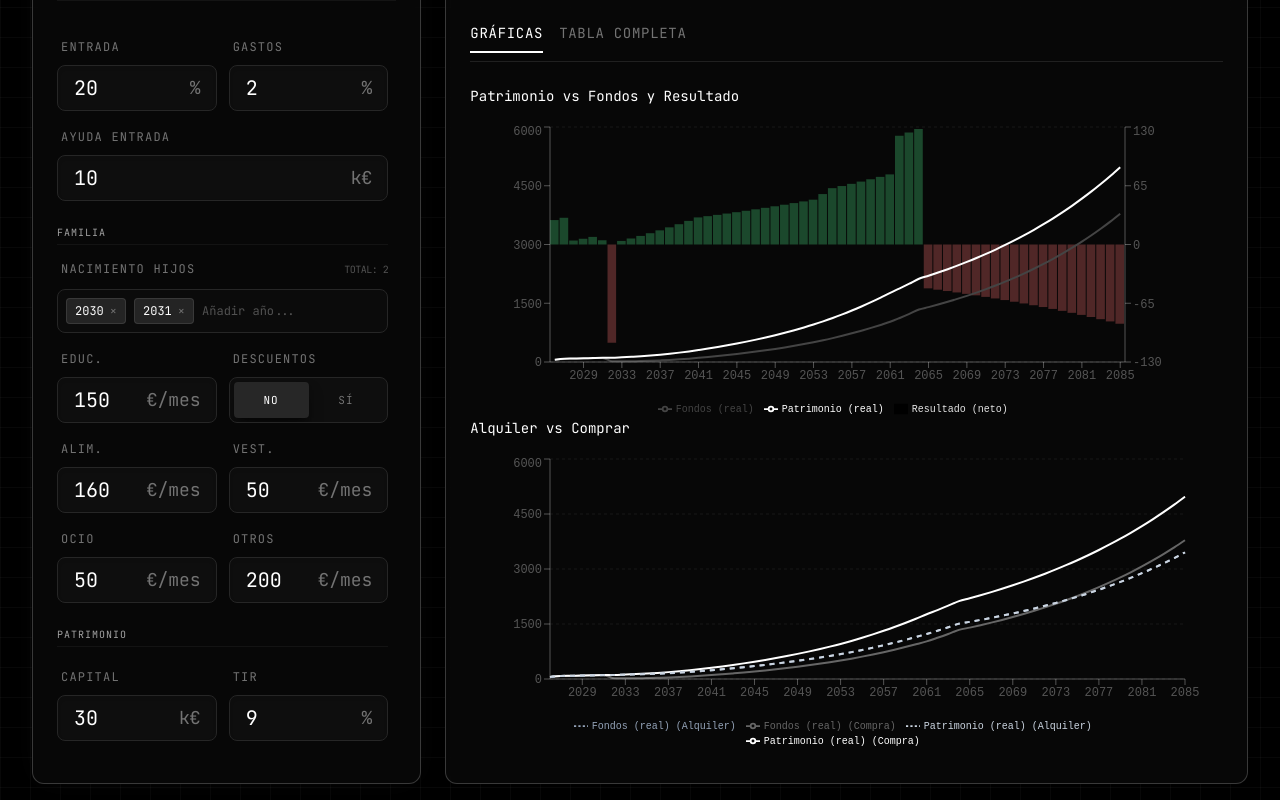
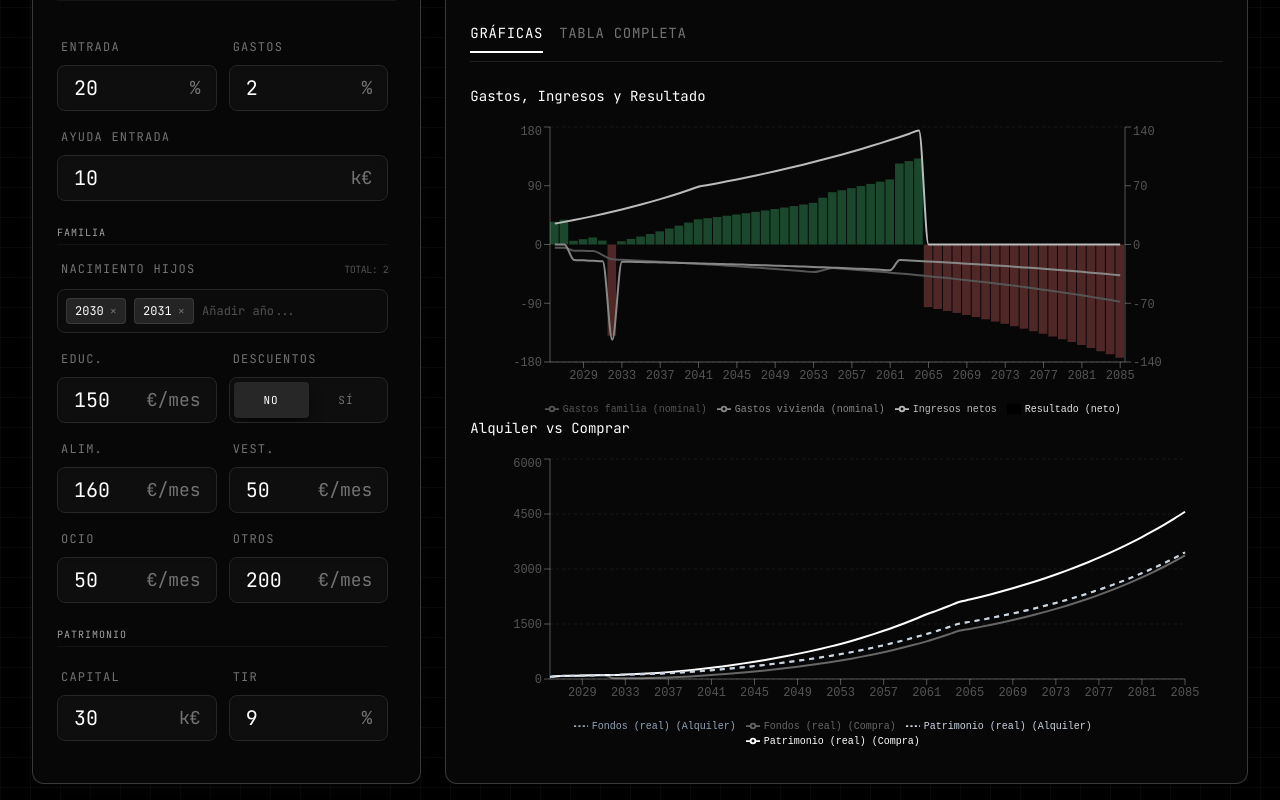
Before and after one commit to zeemarquez/economic-data, a React (Vite) app: page /simulador-vida in a window 1280 px wide. Both pictures are taken after a click on the button "NO". Shown: the part 203-1003 px from the top of the page. Built offline with nearby package versions, Linux system fonts and the light colour scheme.

Commit message:
refactor simulador vida: update gastos and ingresos calculations, enhance chart labels for clarity

```diff
--- a/lib/vidaModel.ts
+++ b/lib/vidaModel.ts
@@ -124,7 +124,7 @@ export function runModeloVida(inputs: InputsModeloVida) {
 
     const arr_patrimonio_inmobiliario_real = makeArr(t => arr_patrimonio_inmobiliario[t] * (1 + vivienda_tir_accumulada[t]));
 
-    const arr_gastos_fijos = makeArr(t => -arr_hipoteca[t] * inputs.precio_vivienda * p_gastos_fijos_vivienda);
+    const arr_gastos_fijos = makeArr(t => getPeriod(t) >= inputs.year_compra_vivienda ? -inputs.precio_vivienda * p_gastos_fijos_vivienda : 0);
     const arr_gastos_fijos_inf = makeArr(t => arr_gastos_fijos[t] * (inflaccion_acumulada[t] + 1));
     const arr_alquiler = makeArr(t => (inputs.year_indepen <= getPeriod(t) && getPeriod(t) < inputs.year_compra_vivienda) ? -inputs.alquiler_mensual * 12 / 1000 : 0);
     const arr_alquiler_inf = makeArr(t => arr_alquiler[t] * (1 + inflaccion_acumulada[t]));
@@ -336,6 +336,9 @@ export function runModeloVida(inputs: InputsModeloVida) {
         arr_ingresos_brutos_nominal,
         arr_ingresos_brutos_real,
         arr_resultado_neto,
+        arr_ingresos_netos,
+        arr_total_familia_inf,
+        arr_gastos_vivienda,
         getPeriod,
         inflaccion_acumulada
     };
--- a/pages/SimuladorVida.tsx
+++ b/pages/SimuladorVida.tsx
@@ -816,6 +816,9 @@ export default function SimuladorVida() {
             fondos: modelResult.arr_fondos_real[i],
             patrimonio: modelResult.arr_patrimonio_real[i],
             resultado: modelResult.arr_resultado_neto[i],
+            gastosFamiliaNominal: modelResult.arr_total_familia_inf[i],
+            gastosViviendaNominal: modelResult.arr_gastos_vivienda[i],
+            ingresosNetos: modelResult.arr_ingresos_netos[i],
             ingresosNominal: modelResult.arr_ingresos_brutos_nominal[i],
             ingresosReal: modelResult.arr_ingresos_brutos_real[i],
             fondosAlquiler: modelAlquiler.arr_fondos_real[i],
@@ -1137,7 +1140,7 @@ export default function SimuladorVida() {
                             {tab === 'charts' ? (
                                 <div className="h-full flex flex-col gap-8 overflow-y-auto pr-2 custom-scrollbar">
                                     <div className="h-[300px] w-full">
-                                        <h3 className="text-white font-mono text-sm mb-4">Patrimonio vs Fondos y Resultado</h3>
+                                        <h3 className="text-white font-mono text-sm mb-4">Gastos, Ingresos y Resultado</h3>
                                         <ResponsiveContainer width="100%" height="100%">
                                             <ComposedChart data={chartData} margin={{ top: 5, right: 30, left: 20, bottom: 5 }}>
                                                 <CartesianGrid strokeDasharray="3 3" stroke="#ffffff10" vertical={false} />
@@ -1151,8 +1154,9 @@ export default function SimuladorVida() {
                                                         <Cell key={`cell-${index}`} fill={entry.resultado >= 0 ? '#4ade80' : '#f87171'} fillOpacity={0.3} />
                                                     ))}
                                                 </Bar>
-                                                <Line yAxisId="left" type="monotone" dataKey="fondos" name="Fondos (real)" stroke="#444444" strokeWidth={2} dot={false} />
-                                                <Line yAxisId="left" type="monotone" dataKey="patrimonio" name="Patrimonio (real)" stroke="#ffffff" strokeWidth={2} dot={false} />
+                                                <Line yAxisId="left" type="monotone" dataKey="gastosFamiliaNominal" name="Gastos familia (nominal)" stroke="#555555" strokeWidth={2} dot={false} />
+                                                <Line yAxisId="left" type="monotone" dataKey="gastosViviendaNominal" name="Gastos vivienda (nominal)" stroke="#888888" strokeWidth={2} dot={false} />
+                                                <Line yAxisId="left" type="monotone" dataKey="ingresosNetos" name="Ingresos netos" stroke="#bbbbbb" strokeWidth={2} dot={false} />
                                             </ComposedChart>
                                         </ResponsiveContainer>
                                     </div>
@@ -1307,7 +1311,7 @@ export default function SimuladorVida() {
                             {tab === 'charts' ? (
                                 <div className="h-full flex flex-col gap-8 overflow-y-auto pr-2 custom-scrollbar">
                                     <div className="h-[45%] min-h-[280px] w-full">
-                                        <h3 className="text-white font-mono text-sm mb-4">Patrimonio vs Fondos y Resultado</h3>
+                                        <h3 className="text-white font-mono text-sm mb-4">Gastos, Ingresos y Resultado</h3>
                                         <ResponsiveContainer width="100%" height="100%">
                                             <ComposedChart data={chartData} margin={{ top: 5, right: 30, left: 20, bottom: 5 }}>
                                                 <CartesianGrid strokeDasharray="3 3" stroke="#ffffff10" vertical={false} />
@@ -1321,8 +1325,9 @@ export default function SimuladorVida() {
                                                         <Cell key={`cell-${index}`} fill={entry.resultado >= 0 ? '#4ade80' : '#f87171'} fillOpacity={0.3} />
                                                     ))}
                                                 </Bar>
-                                                <Line yAxisId="left" type="monotone" dataKey="fondos" name="Fondos (real)" stroke="#444444" strokeWidth={2} dot={false} />
-                                                <Line yAxisId="left" type="monotone" dataKey="patrimonio" name="Patrimonio (real)" stroke="#ffffff" strokeWidth={2} dot={false} />
+                                                <Line yAxisId="left" type="monotone" dataKey="gastosFamiliaNominal" name="Gastos familia (nominal)" stroke="#555555" strokeWidth={2} dot={false} />
+                                                <Line yAxisId="left" type="monotone" dataKey="gastosViviendaNominal" name="Gastos vivienda (nominal)" stroke="#888888" strokeWidth={2} dot={false} />
+                                                <Line yAxisId="left" type="monotone" dataKey="ingresosNetos" name="Ingresos netos" stroke="#bbbbbb" strokeWidth={2} dot={false} />
                                             </ComposedChart>
                                         </ResponsiveContainer>
                                     </div>
```
